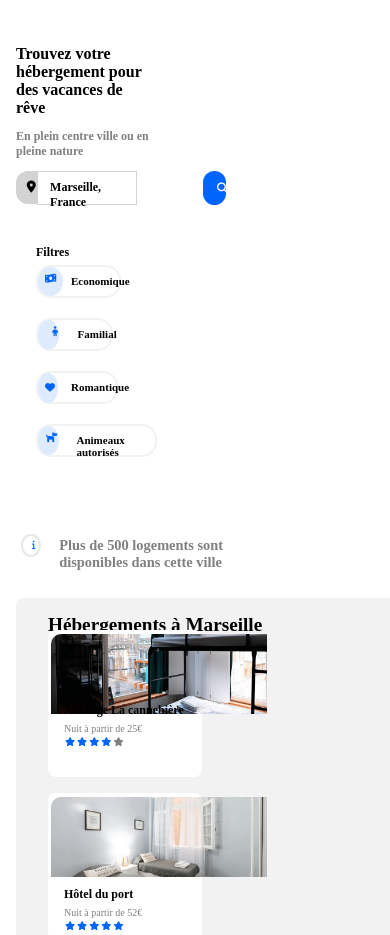
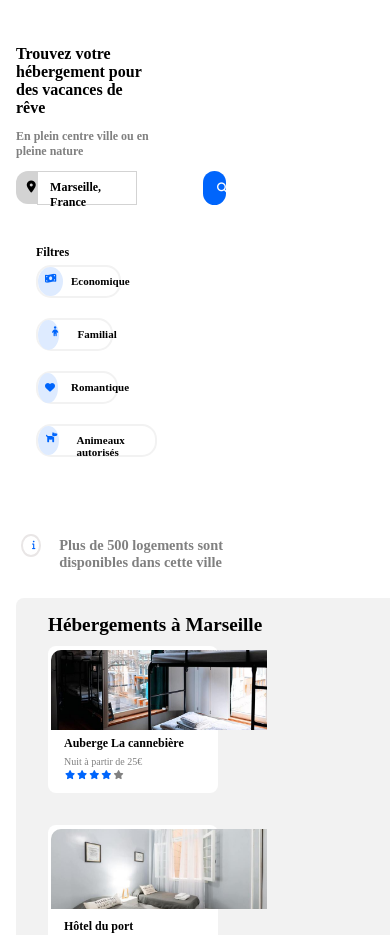
Before and after one commit to Av-code80/Hotel-Reservation-Project_P2_08102020, a plain HTML site: page test.html in a window 390 px wide. Shown: the part 175-1110 px from the top of the page. Drawn offline with Linux system fonts and the light colour scheme.

Commit message:
filtres2

```diff
--- a/style1.css
+++ b/style1.css
@@ -1266,7 +1266,7 @@ section
     background-color: white;
     border-radius: 1em;
     height: 6.7em;
-    width: 23%;
+    width: 28%;
     margin: 1em 15.5em 0 2em;
     padding: auto;
 }
@@ -1347,8 +1347,8 @@ margin: 0 1em 0 4em;
     background-color: white;
     border-radius: .5em;
     height: 8.9em;
-    width: 24%;
-    margin-top:1em;
+    width: 28%;
+    margin-top:2em;
     padding: auto;
   }
 
@@ -1357,6 +1357,19 @@ margin: 0 1em 0 4em;
       margin: 0em 5em 10em 0em;
       font-size: 1.2em;
   }
+
+  #text1
+  {
+       position:absolute;
+      text-align: left;
+      width:10.1em;
+      height:4em;
+      padding:5.2em 4em 0em .8em;
+
+  }
+
+
+
 
 #flex-container p
 {
@@ -1409,7 +1422,7 @@ article h2
     box-shadow: 3px 3px #F2F2F2;
     border:1px;
     height: 9em;
-    width: 31%;
+    width: 36.5%;
     margin: 2em 0 0 1em;
     padding: .6em 0 0 0;
     background-color:#ffff;
```
